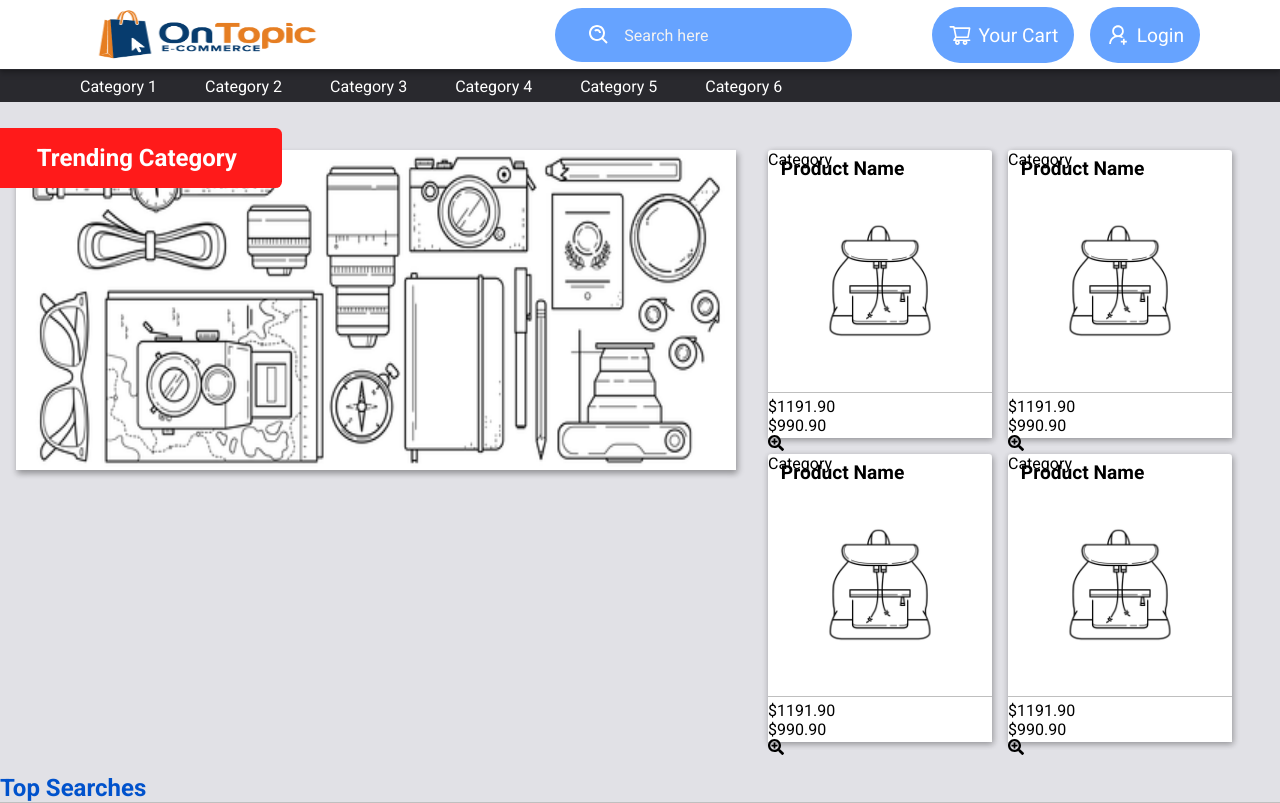
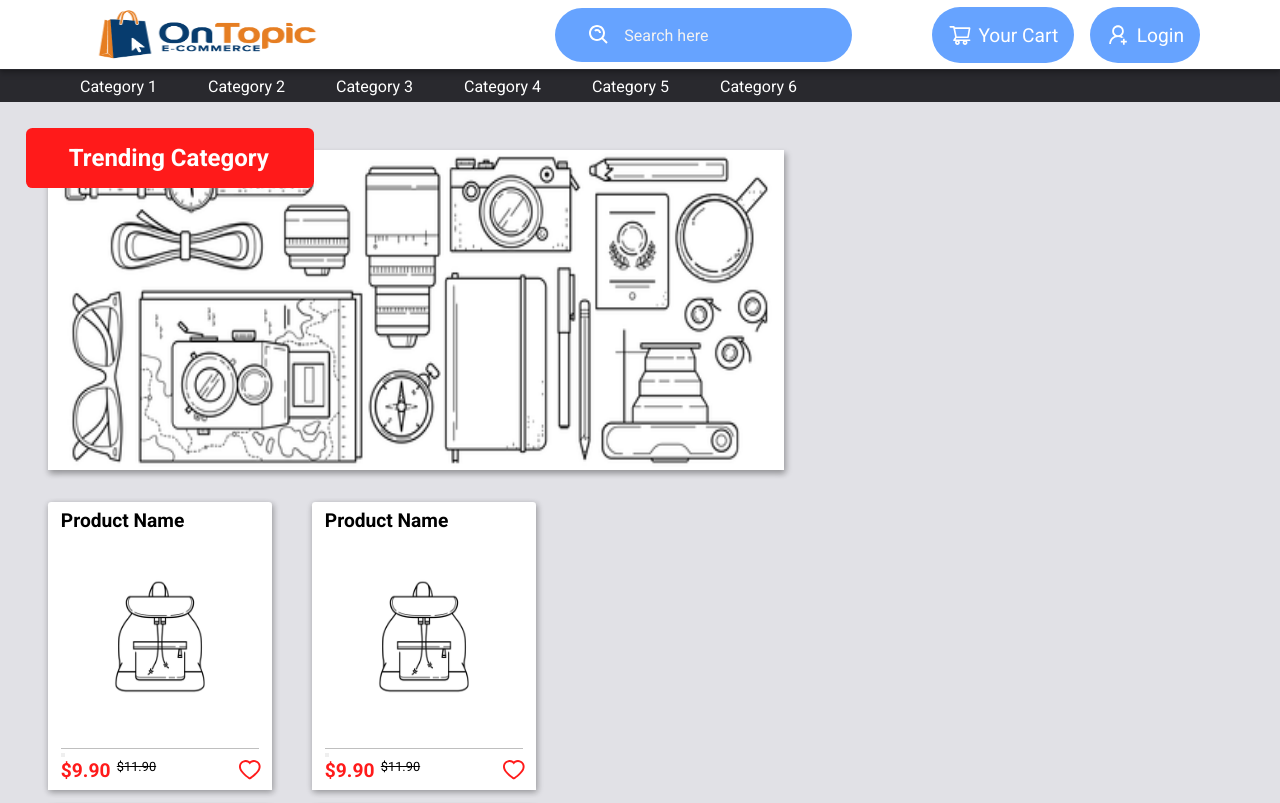
Before and after one commit to tfbio/frontend-ecomm, a Next.js app: page / in a window 1280 px wide. Shown: the top 803 px of the page. Built offline with nearby package versions, Linux system fonts and the light colour scheme.

Commit message:
css updates 2

```diff
--- a/src/components/Header/header.module.scss
+++ b/src/components/Header/header.module.scss
@@ -1,5 +1,6 @@
 .headerContainer {
   height: 4.4rem;
+  min-width: 67rem;
   background: var(--strong-white);
   border-bottom: 1px solid var(--strong-gray);
   box-shadow: 0 4px 6px 0 rgba(0, 0, 0, 0.2), 0 1px 3px 0 rgba(0, 0, 0, 0.19);
--- a/src/components/ProductCard/index.tsx
+++ b/src/components/ProductCard/index.tsx
@@ -1,20 +1,27 @@
 import styles from './productCard.module.scss';
-import { FaSearchPlus } from 'react-icons/fa';
+import { AiOutlineHeart} from 'react-icons/ai';
 
 // vai precisar receber parâmetros
 export function ProductCard() {
   return (
     <li className={styles.productCard}>
-      <p className={styles.category}>Category</p>
-      <p className={styles.name}>Product Name</p>
-      <img className={styles.cardImg} src="/images/product-placeholder.png" alt="product image" />
-      <div>
-        <p className={styles.price}>$1191.90</p>
-        <p className={styles.descountPrice}>$990.90</p>
+      <div className={styles.content}>
+        <p className={styles.name}>Product Name</p>
+        <img className={styles.cardImg} src="/images/product-placeholder.png" alt="product image" />
+
+        <div className={styles.productInfo}>
+          <div className={styles.priceTab}>
+            <p className={styles.descountPrice}>$9.90</p>
+            <p className={styles.price}>$11.90</p>
+          </div>
+          <button type="button">
+            <AiOutlineHeart />
+          </button>
+        </div>
       </div>
-      <a href="">
-        <FaSearchPlus />
-      </a>
+      <div className={styles.viewMore}>
+        <a href="">View Product</a>
+      </div>
     </li>
   )
 }
--- a/src/components/ProductCard/productCard.module.scss
+++ b/src/components/ProductCard/productCard.module.scss
@@ -6,7 +6,6 @@
   height: 18rem;
   min-width: 14rem;
   border-radius: 0.2rem 0.2rem 0 0;
-  z-index: 0;
 
   .content {
     justify-content: center;
@@ -65,7 +64,9 @@
 
 
 
-  .viewMore{
+  .viewMore {
+    position: relative;
+    display: flex;
     border-top: 1px solid var(--gray);
     transition: all 0.3s ease-in-out 0s;
     visibility: hidden;
@@ -76,11 +77,18 @@
     justify-content: center;
     align-items: center;
     border-radius: 0 0 0.2rem 0.2rem;
+    z-index: 10;
+
+    a {
+      color: var(--blue);
+      font-weight: 700;
+    }
   }
   &:hover {
     box-shadow: 6px 6px 8px 6px rgba(0, 0, 0, 0.1),  0 2px 6px 0 rgba(0, 0, 0, 0.15);
 
-    a {
+    .viewMore {
+      height: 2rem;
       opacity: 100;
       visibility: visible;
       height: 2rem;
--- a/src/components/SubHeader/subheader.module.scss
+++ b/src/components/SubHeader/subheader.module.scss
@@ -10,6 +10,7 @@
 
   p {
     color: var(--strong-white);
+    min-width: 5rem;
     margin-right: 3rem;
     transition: filter 0.2s;
     &:hover {
--- a/src/styles/home.module.scss
+++ b/src/styles/home.module.scss
@@ -1,5 +1,6 @@
 .container {
   margin: auto;
+  padding: 0 2rem;
 }
 
 .content {
@@ -23,12 +24,16 @@
     list-style-type: none;
     grid-gap: 1rem;
   }
+
+  @media(max-width: 1300px) {
+    flex-direction: column;
+  }
 }
 
 .test {
   h1 {
     max-width: 1280px;
-    color: var(--blue);
+    color: var(--light-blue);
     border-bottom: 1px solid var(--gray);
   }
 
```
